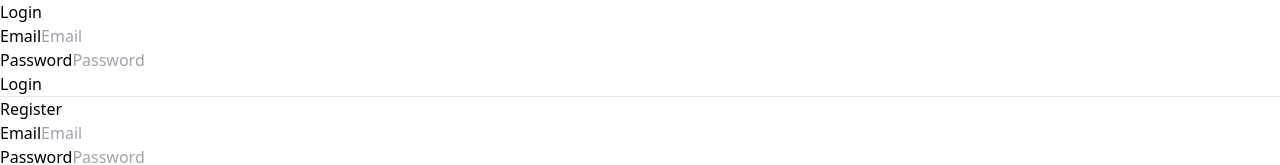
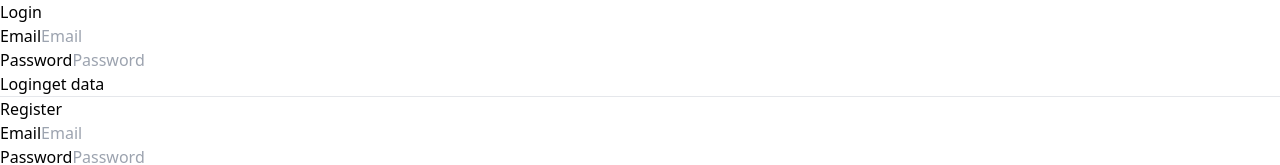
Before and after one commit to hakeemee1/TeamUp, a React (Vite) app in the folder TeamUp/: page /login in a window 1280 px wide. Shown: the top 165 px of the page. Built offline with nearby package versions, Linux system fonts and the light colour scheme.

Commit message:
get user

```diff
--- a/TeamUp/src/pages/login.jsx
+++ b/TeamUp/src/pages/login.jsx
@@ -11,10 +11,25 @@ const login = () => {
       email,
       password
     })
-    localStorage.setItem('token', response.data.token)
+    localStorage.setItem('token', response.data.token) //เก็บ Token ใน Localstorage
 
     } catch (error) {
       console.log('error', error)
+    }
+  }
+
+  const getUser = async () => {
+    try {
+    const authToken = localStorage.getItem('token')
+    const response = await axios.get('http://localhost:8000/api/users' , {
+      headers: {
+        'authorization': `Bearer ${authToken}`
+      }
+    })
+    console.log('user data', response.data)
+
+    } catch {
+
     }
   }
   return (
@@ -46,6 +61,9 @@ const login = () => {
         <div className="text-center">
           <button onClick={login} className="bg-blue-500 text-white py-2 px-4 rounded hover:bg-blue-600">
             Login
+          </button>
+          <button onClick={getUser} className=" mx-3 bg-blue-500 text-white py-2 px-4 rounded hover:bg-blue-600">
+            get data
           </button>
         </div>
 
```
